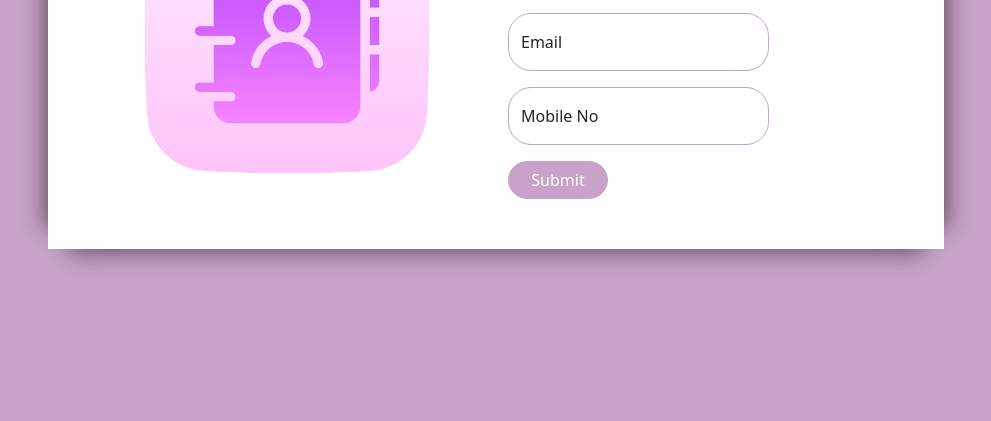
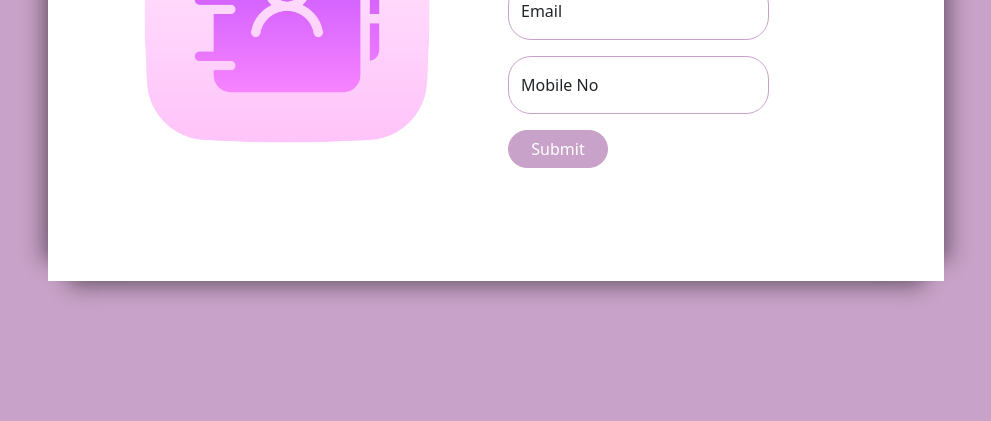
Before and after one commit to disha7555/contact_form_nodejs_d, a website: page public/index.html in a window 1280 px wide. Shown: the part 379-800 px from the top of the page, without its empty margins (144-1135 px from the left). Drawn offline with nearby package versions, Linux system fonts and the light colour scheme.

Commit message:
Update index3.css

```diff
--- a/public/index3.css
+++ b/public/index3.css
@@ -12,7 +12,7 @@ body {
 
 .SubContainer {
     box-shadow: 0px -25px 20px -20px rgba(0, 0, 0, 0.45), 25px 0 20px -20px rgba(0, 0, 0, 0.45), 0px 25px 20px -20px rgba(0, 0, 0, 0.45), -25px 0 20px -20px rgba(0, 0, 0, 0.45);
-    height: auto;
+    height:65%;
     width: 70%;
     padding: 50px;
     background-color: white;
@@ -43,5 +43,6 @@ h2.contactHead {
     /* For mobile phones and smaller tablets */
     .SubContainer {
         width: 100%;
+        height: auto;
     }
 }
```
